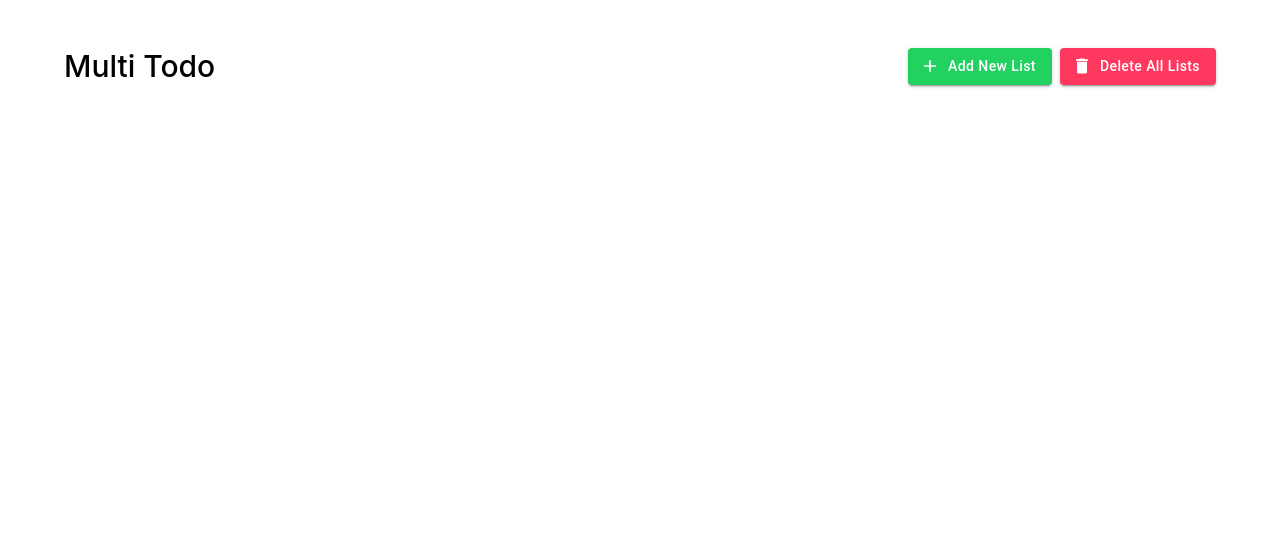
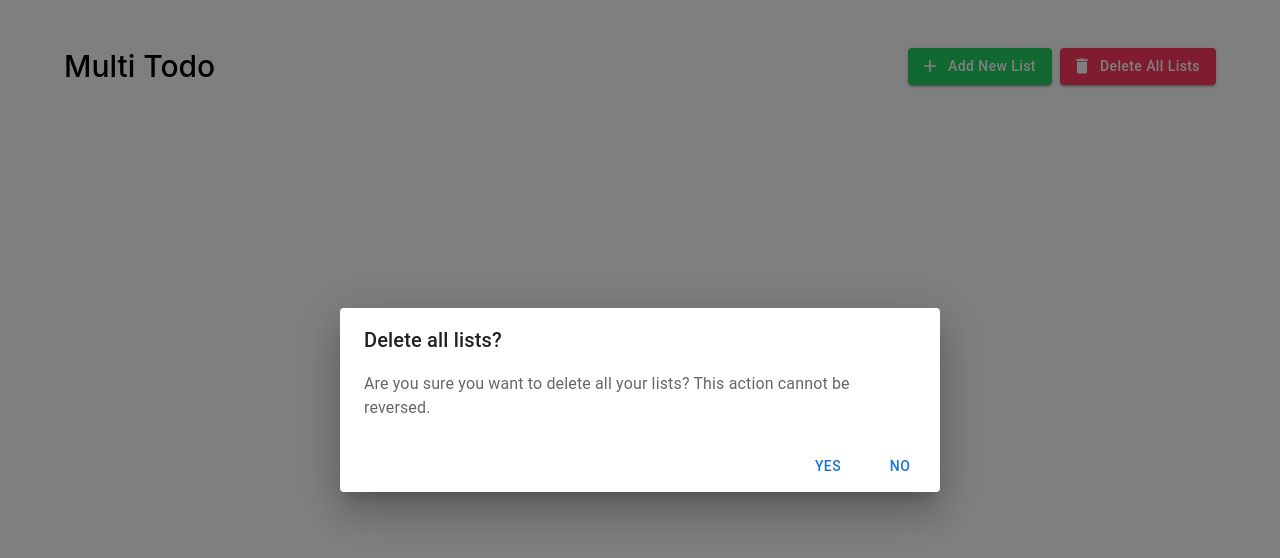
Before and after one commit to emilyhuxng/multi-todo, a React (Create React App) app: page / in a window 1280 px wide. Both pictures are taken after a click on the button "Delete All Lists". Shown: the top 558 px of the page. Built offline with nearby package versions, Linux system fonts and the light colour scheme.

Commit message:
feat: confirmation modal before deleting all lists

```diff
--- a/src/components/Buttons.js
+++ b/src/components/Buttons.js
@@ -1,19 +1,28 @@
 import { Button } from "@mui/material";
 import AddIcon from "@mui/icons-material/Add";
 import DeleteIcon from "@mui/icons-material/Delete";
-import React from "react";
-import { todoActions } from "../store/index.js"
-import { useDispatch } from "react-redux"
+import React, { useState } from "react";
+import { todoActions } from "../store/index.js";
+import { useDispatch } from "react-redux";
+import Alert from "../ui/Alert.js";
 
 const Buttons = () => {
   const dispatch = useDispatch();
+  const [alertOpen, setAlertOpen] = useState(false);
 
   const addNewListHandler = () => {
     dispatch(todoActions.addTodoList());
-    }
+  };
 
   const deleteAllListsHandler = () => {
+    setAlertOpen(true);
+  };
+
+  const closeHandler = (close) => {
+    if (close) {
       dispatch(todoActions.deleteAllTodoLists());
+    }
+    setAlertOpen(false);
   }
 
   return (
@@ -42,6 +51,7 @@ const Buttons = () => {
       >
         Delete All Lists
       </Button>
+      <Alert open={alertOpen} onClose={closeHandler} />
     </div>
   );
 };
--- /dev/null
+++ b/src/ui/Alert.js
@@ -0,0 +1,39 @@
+import {
+  Button,
+  Dialog,
+  DialogActions,
+  DialogContent,
+  DialogContentText,
+  DialogTitle,
+} from "@mui/material";
+import React from "react";
+
+const Alert = ({ open, onClose }) => {
+  const yesHandler = () => {
+    onClose(true);
+  };
+
+  const noHandler = () => {
+    onClose(false);
+  };
+
+  return (
+    <div>
+      <Dialog open={open} onClose={noHandler}>
+        <DialogTitle>Delete all lists?</DialogTitle>
+        <DialogContent>
+          <DialogContentText>
+            Are you sure you want to delete all your lists? This action cannot
+            be reversed.
+          </DialogContentText>
+        </DialogContent>
+        <DialogActions>
+          <Button onClick={yesHandler}>Yes</Button>
+          <Button onClick={noHandler}>No</Button>
+        </DialogActions>
+      </Dialog>
+    </div>
+  );
+};
+
+export default Alert;
```
Lines whose indentation alone changed are shown as unchanged.
